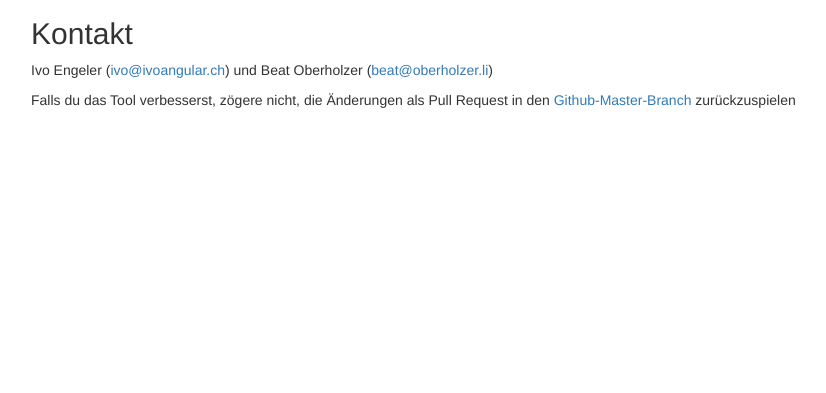
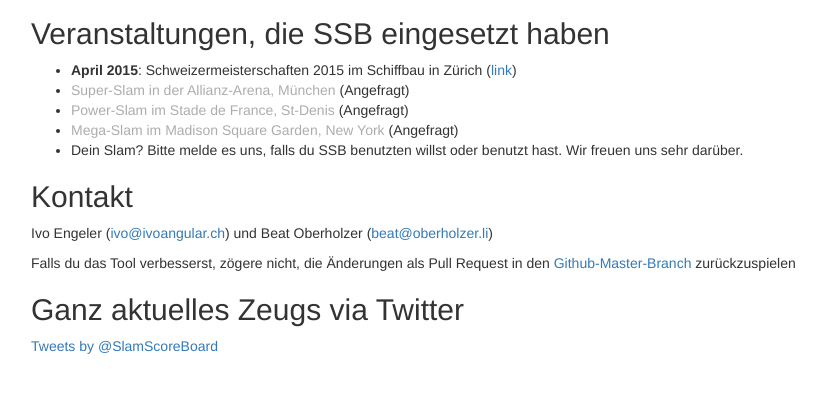
Before and after one commit to bespr/SlamScoreBoard, a plain HTML site: page index.html in a window 1280 px wide. Shown: the part 1730-2123 px from the top of the page, without its empty margins (39-865 px from the left). Drawn offline with nearby package versions, Linux system fonts and the light colour scheme.

Commit message:
Add reference events and tweets

```diff
--- a/index.html
+++ b/index.html
@@ -147,6 +147,15 @@
             </div>
             <p>Ein aktuelleres Video sollte demnächst mal nachgeliefert werden.</p>
 
+            <h2>Veranstaltungen, die SSB eingesetzt haben</h2>
+            <ul>
+                <li><strong>April 2015</strong>: Schweizermeisterschaften 2015 im Schiffbau in Zürich (<a href="https://www.facebook.com/poetryslamzuerich">link</a>)</li>
+                <li><span style="opacity: 0.4">Super-Slam in der Allianz-Arena, München</span> (Angefragt)</li>
+                <li><span style="opacity: 0.4">Power-Slam im Stade de France, St-Denis</span> (Angefragt)</li>
+                <li><span style="opacity: 0.4">Mega-Slam im Madison Square Garden, New York</span> (Angefragt)</li>
+                <li>Dein Slam? Bitte melde es uns, falls du SSB benutzten willst oder benutzt hast. Wir freuen uns sehr darüber.</li>
+            </ul>
+
 
             <a name="contact"></a>
             <h2>Kontakt</h1>
@@ -154,6 +163,11 @@
             <p>Ivo Engeler (<script>writeEm('ch', 'ivoangular', 'ivo')</script>) und Beat Oberholzer (<script>writeEm('li', 'oberholzer', 'beat')</script>)</p>
 
             <p>Falls du das Tool verbesserst, zögere nicht, die Änderungen als Pull Request in den <a href="https://github.com/bespr/SlamScoreBoard">Github-Master-Branch</a> zurückzuspielen</p>
+
+            <h2>Ganz aktuelles Zeugs via Twitter</h2>
+
+            <a class="twitter-timeline" href="https://twitter.com/SlamScoreBoard" data-widget-id="588248841981468672">Tweets by @SlamScoreBoard</a>
+            <script>!function(d,s,id){var js,fjs=d.getElementsByTagName(s)[0],p=/^http:/.test(d.location)?'http':'https';if(!d.getElementById(id)){js=d.createElement(s);js.id=id;js.src=p+"://platform.twitter.com/widgets.js";fjs.parentNode.insertBefore(js,fjs);}}(document,"script","twitter-wjs");</script>
 
         </div>
 
```
